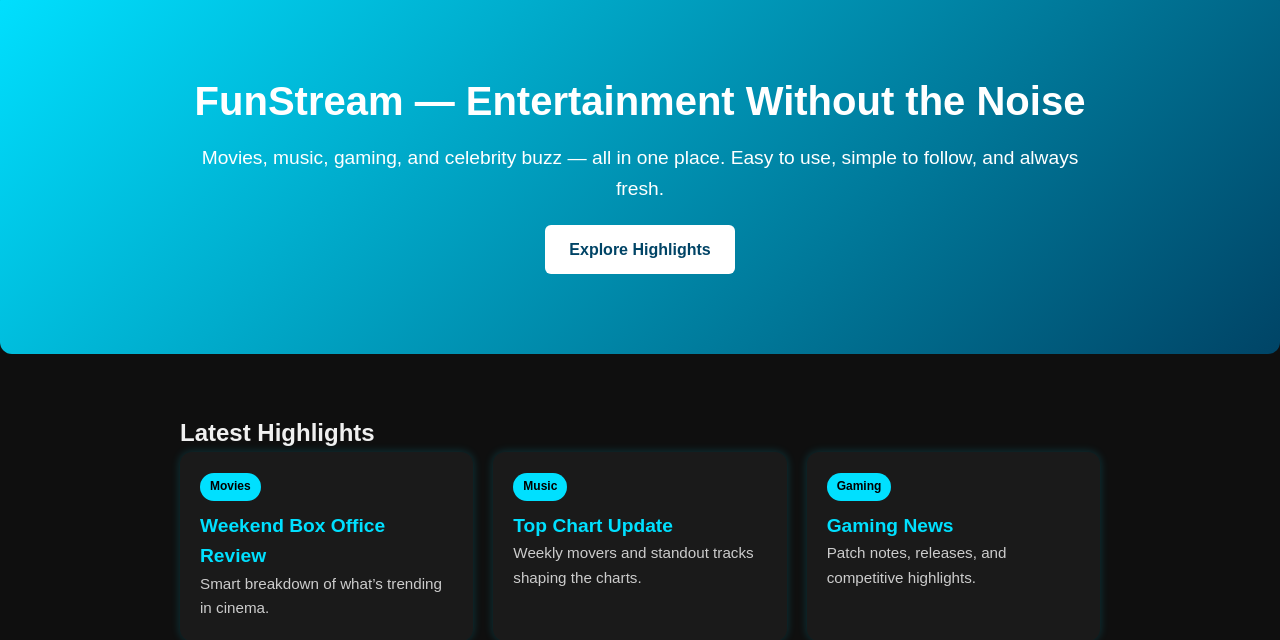
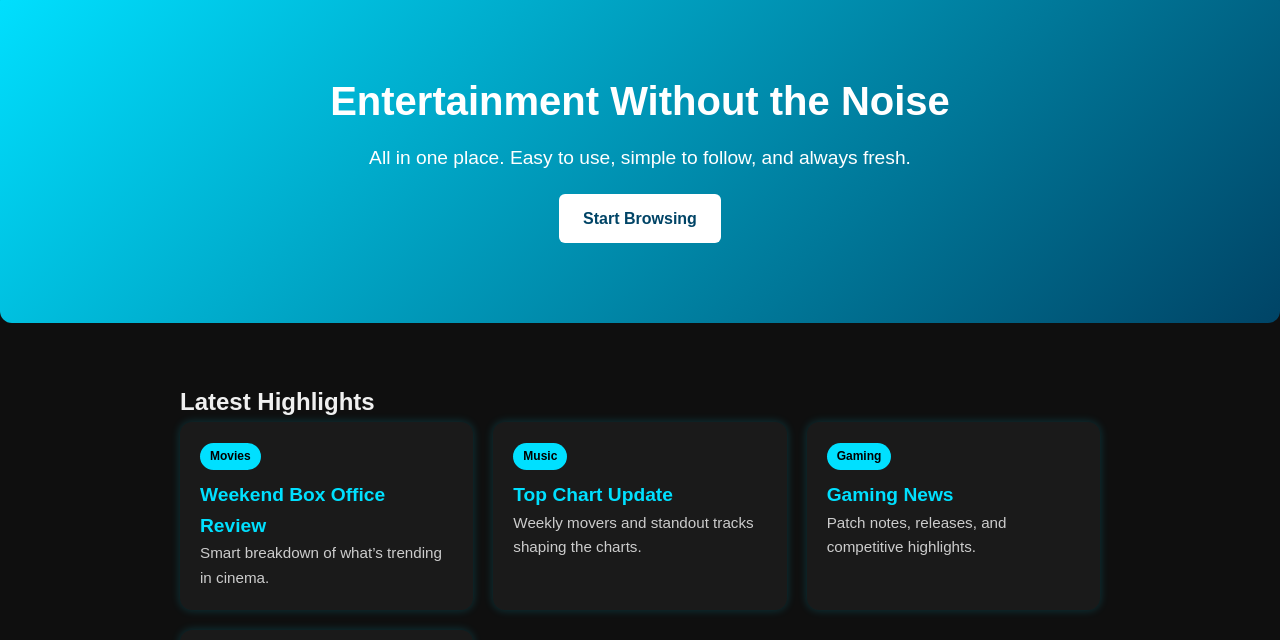
Before and after one commit to pococ54667-source/Fun-Stream-, a plain HTML site: page index.html in a window 1280 px wide. Shown: the part 98-738 px from the top of the page. Drawn offline with Linux system fonts and the light colour scheme.

Commit message:
Update index.html

```diff
--- a/index.html
+++ b/index.html
@@ -27,13 +27,13 @@
   </header>
 
   <!-- Hero Section -->
-  <section class="hero">
+ <section class="hero">
   <div class="container">
-    <h1>FunStream — Entertainment Without the Noise</h1>
-    <p>Movies, music, gaming, and celebrity buzz — all in one place. Easy to use, simple to follow, and always fresh.</p>
-    <a class="btn btn-primary" href="/posts/">Explore Highlights</a>
+    <h1>Entertainment Without the Noise</h1>
+    <p>All in one place. Easy to use, simple to follow, and always fresh.</p>
+    <a class="btn btn-primary" href="/posts/">Start Browsing</a>
   </div>
-  </section>
+ </section>
 
   <!-- Highlights -->
   <section class="section">
```
